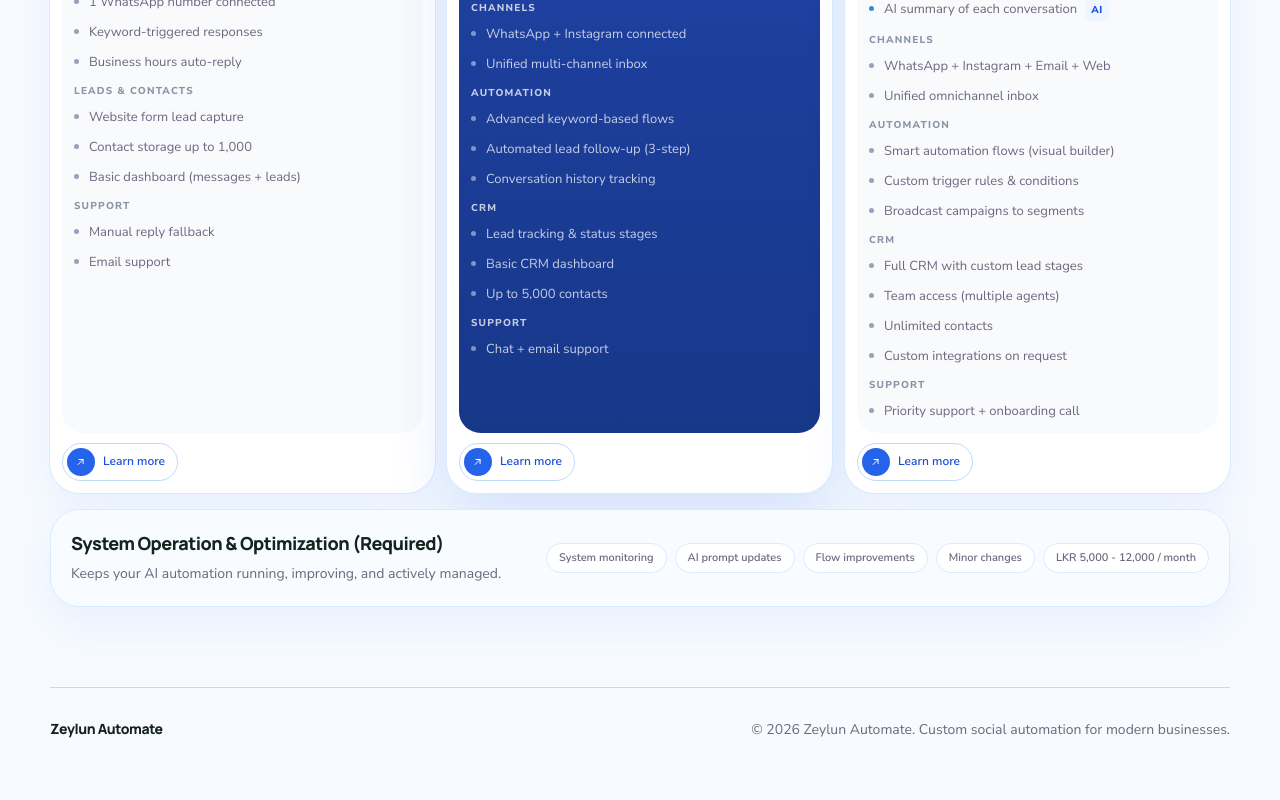
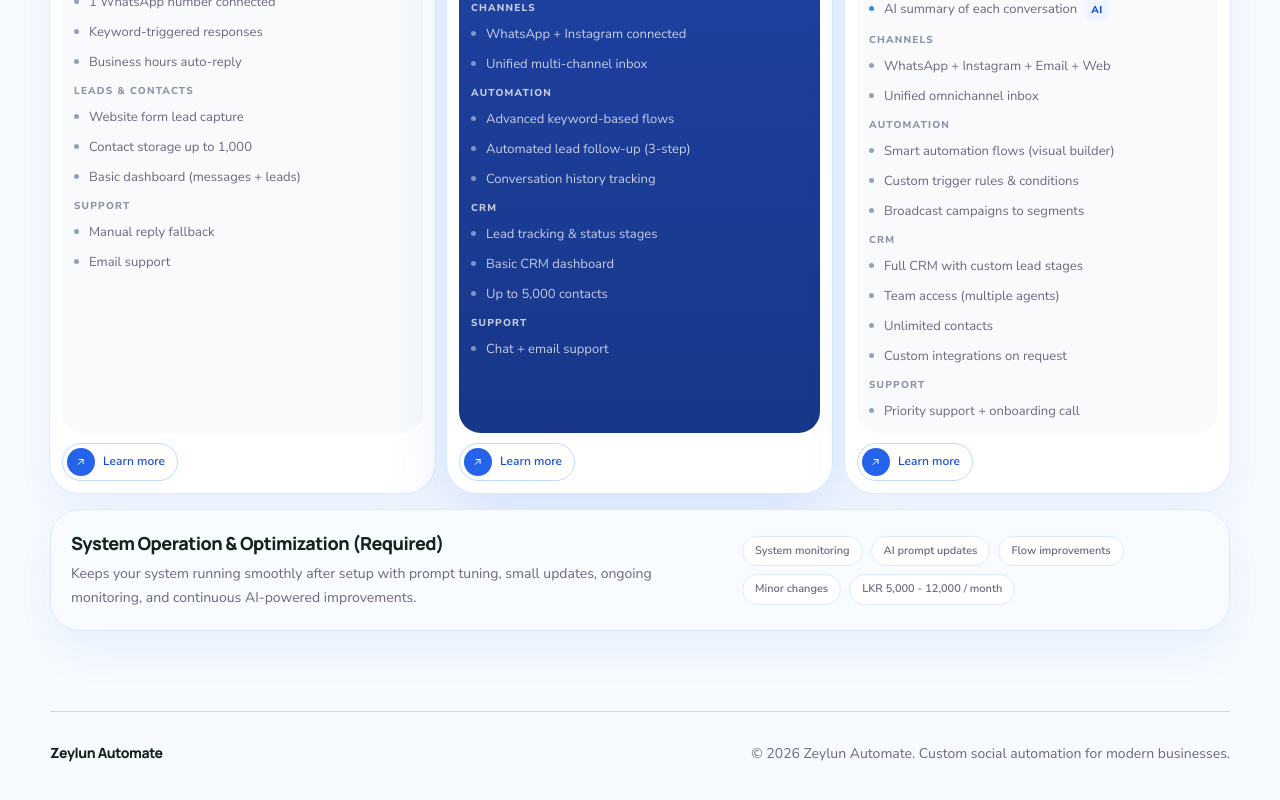
Before and after one commit to Sihas01/AI-Automation, a Next.js app: page / in a window 1280 px wide. Shown: the part 4734-5534 px from the top of the page. Built offline with nearby package versions, Linux system fonts and the light colour scheme.

Commit message:
update support text

```diff
--- a/app/page.jsx
+++ b/app/page.jsx
@@ -965,7 +965,7 @@ function Pricing() {
               System Operation & Optimization (Required)
             </p>
             <p className="mt-1 text-sm leading-6 text-[#6f667f]">
-              Keeps your AI automation running, improving, and actively managed.
+              Keeps your system running smoothly after setup with prompt tuning, small updates, ongoing monitoring, and continuous AI-powered improvements.
             </p>
           </div>
           <div className="flex flex-wrap gap-2">
```
